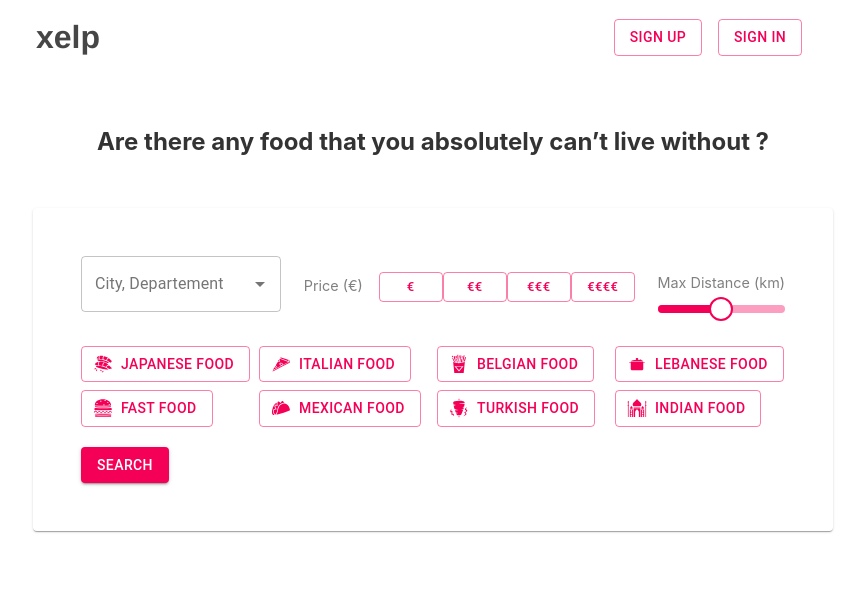
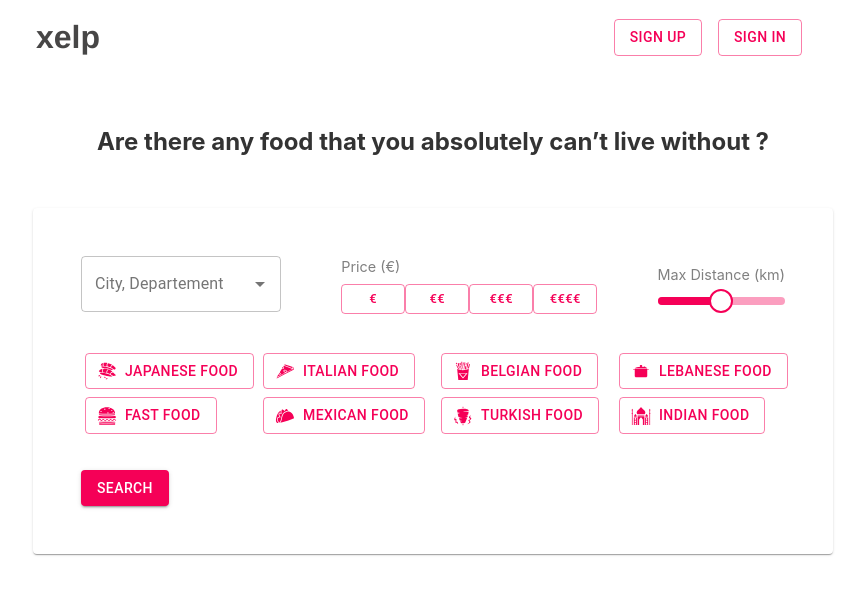
Before and after one commit to abdelmawlaSouat/xelp, a Next.js app: page / in a window 1280 px wide. Shown: the top 594 px of the page, without its empty margins (207-1072 px from the left). Built offline with nearby package versions, Linux system fonts and the light colour scheme; no server answers.

Commit message:
Fix some responsive design

```diff
--- a/components/BusinessCard.module.css
+++ b/components/BusinessCard.module.css
@@ -4,7 +4,6 @@
   border: 1px #c9c9c9 solid;
   border-radius: 5px;
   display: flex;
-  /* width: 35rem; */
   transition: all 0.2s ease;
   text-decoration: none;
 }
@@ -76,3 +75,19 @@
 .adresse span {
   line-height: 1.35rem;
 }
+
+@media screen and (max-width: 1024px) {
+  .imageUrl {
+    margin-right: 0;
+  }
+
+  .cardTextContainer {
+    margin-top: 1rem;
+  }
+
+  .card a {
+    display: flex;
+    flex-direction: column;
+    align-items: center;
+  }
+}
--- a/components/BusinessResearchForm.jsx
+++ b/components/BusinessResearchForm.jsx
@@ -201,6 +201,7 @@ const RestaurantResearchForm = ({ handleBusinesses }) => {
 
             <div className={css.priceTypes}>
               <span>Price (€)</span>
+              <div>
                 {priceTypes.map((price) => (
                   <Button
                     key={price.value}
@@ -213,6 +214,7 @@ const RestaurantResearchForm = ({ handleBusinesses }) => {
                     {price.label}
                   </Button>
                 ))}
+              </div>
             </div>
 
             <div className={css.sliderContainer}>
@@ -236,7 +238,6 @@ const RestaurantResearchForm = ({ handleBusinesses }) => {
             }
             allCategories={allCategories}
           />
-          {localisation}
           <Button
             variant="contained"
             color="secondary"
--- a/components/BusinessResearchForm.module.css
+++ b/components/BusinessResearchForm.module.css
@@ -5,12 +5,8 @@
 }
 
 .sliderContainer,
-.priceTypes {
-  margin: 1rem 0;
-}
-
-.priceTypes > span {
-  margin-right: 1rem;
+.priceTypes > div {
+  margin: 0.5rem 0;
 }
 
 .sliderContainer > span:first-child,
@@ -22,5 +18,22 @@
 .InputsContainer {
   display: flex;
   justify-content: space-between;
-  /* align-items: center; */
 }
+
+@media screen and (max-width: 1024px) {
+  .container {
+    padding: 1rem;
+  }
+
+  .InputsContainer {
+    flex-direction: column;
+  }
+  .priceTypes {
+    display: flex;
+    flex-direction: column;
+    margin: 1.5rem 0;
+  }
+  .sliderContainer {
+    margin: 0;
+  }
+}
--- a/components/FoodCategories.jsx
+++ b/components/FoodCategories.jsx
@@ -22,9 +22,14 @@ const FoodCategories = ({
   }
 
   return (
-    <Grid container className={css.foodCategories} spacing={1}>
+    <Grid
+      container
+      className={css.foodCategories}
+      spacing={1}
+      justifyContent="center"
+    >
       {allCategories.map((categorie) => (
-        <Grid item xs={3} key={categorie.id}>
+        <Grid item xs={5} sm={4} md={3} key={categorie.id}>
           <Button
             variant={categorie.isSelected ? 'contained' : 'outlined'}
             color="secondary"
--- a/components/FoodCategories.module.css
+++ b/components/FoodCategories.module.css
@@ -1,3 +1,3 @@
 .foodCategories {
-  margin-bottom: 1rem !important;
+  margin: 1.2rem 0 2rem 0 !important;
 }
--- a/components/Header.jsx
+++ b/components/Header.jsx
@@ -18,7 +18,7 @@ import css from './Header.module.css';
 const Header = () => {
   const [dialogType, setDialogType] = useState('');
   const [open, setOpen] = useState(false);
-  const user = useUser();
+  // const user = useUser();
 
   const theme = useTheme();
   const fullScreen = useMediaQuery(theme.breakpoints.down('sm'));
@@ -48,11 +48,10 @@ const Header = () => {
         <Link href="/">
           <a>xelp</a>
         </Link>
-        {/* <span></span> */}
       </div>
       <nav>
         <ul>
-          {user ? (
+          {0 === 1 ? (
             <>
               <li>
                 <Link href="/">
--- a/components/InputPlacesAutoComplete.jsx
+++ b/components/InputPlacesAutoComplete.jsx
@@ -46,7 +46,7 @@ function PlacesAutocomplete({ handleLocalisation }) {
 }
 
 PlacesAutocomplete.propTypes = {
-  handleBusinesses: PropTypes.func.isRequired,
+  handleLocalisation: PropTypes.func.isRequired,
 };
 
 export default PlacesAutocomplete;
--- a/styles/index.module.css
+++ b/styles/index.module.css
@@ -4,3 +4,12 @@
   display: grid;
   grid-template-columns: repeat(3, 1fr);
 }
+
+@media screen and (max-width: 500px) {
+  .businessesContainer {
+    width: auto;
+    display: flex;
+    flex-direction: column;
+    margin: 5rem 0;
+  }
+}
```
Lines whose indentation alone changed are shown as unchanged.
